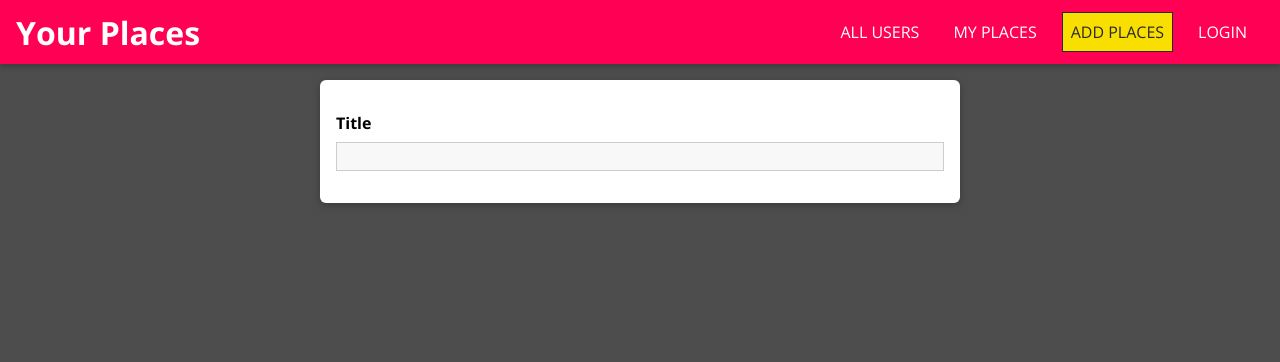
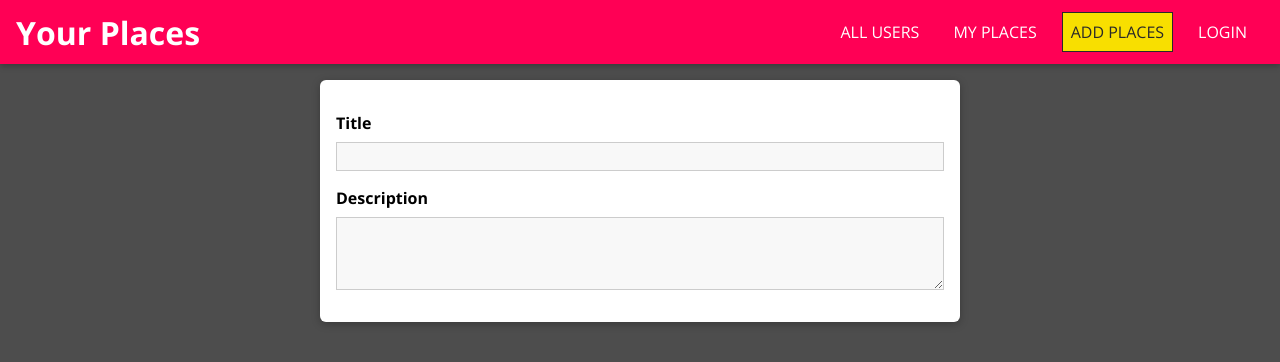
Before and after one commit to akashzsh/MERN-Project, a React (Create React App) app in the folder Frontend/app-frontend/: page /places/new in a window 1280 px wide. Shown: the top 362 px of the page. Built offline with nearby package versions, Linux system fonts and the light colour scheme.

Commit message:
input forms

```diff
--- a/Frontend/app-frontend/src/places/pages/NewPlace.js
+++ b/Frontend/app-frontend/src/places/pages/NewPlace.js
@@ -1,18 +1,34 @@
-import React from "react";
+import React, { useCallback } from "react";
 
 import Input from "../../shared/components/FormElements/Input";
-import { VALIDATOR_REQUIRE } from "../../shared/util/validators";
+import {
+  VALIDATOR_MINLENGTH,
+  VALIDATOR_REQUIRE,
+} from "../../shared/util/validators";
 import "./NewPlace.css";
 
 export default function NewPlace() {
+  const titleInputHandler = useCallback((id, value, isValid) => {}, []);
+  const descriptionInputHandler = useCallback((id, value, isValid) => {}, []);
+
   return (
     <form className="place-form">
       <Input
+        id="title"
         element="input"
         type="text"
         label="Title"
         errorText="Please enter a valid title"
         validators={[VALIDATOR_REQUIRE()]}
+        onInput={titleInputHandler}
+      />
+      <Input
+        id="description"
+        type="text"
+        label="Description"
+        validators={[VALIDATOR_MINLENGTH(5)]}
+        errorText="Please enter a valid description (atleast 5 characters)"
+        onInput={descriptionInputHandler}
       />
     </form>
   );
--- a/Frontend/app-frontend/src/shared/components/FormElements/Input.js
+++ b/Frontend/app-frontend/src/shared/components/FormElements/Input.js
@@ -1,4 +1,4 @@
-import React, { useReducer } from "react";
+import React, { useReducer, useEffect } from "react";
 
 import { validate } from "../../util/validators";
 import "./Input.css";
@@ -27,6 +27,13 @@
     isValid: false,
     isTouched: false,
   });
+
+  const { id, onInput } = props;
+  const { value, isValid } = inputState;
+
+  useEffect(() => {
+    onInput(id, value, isValid);
+  }, [id, onInput, value, isValid]);
 
   const changeHandler = (event) => {
     dispatch({
```
